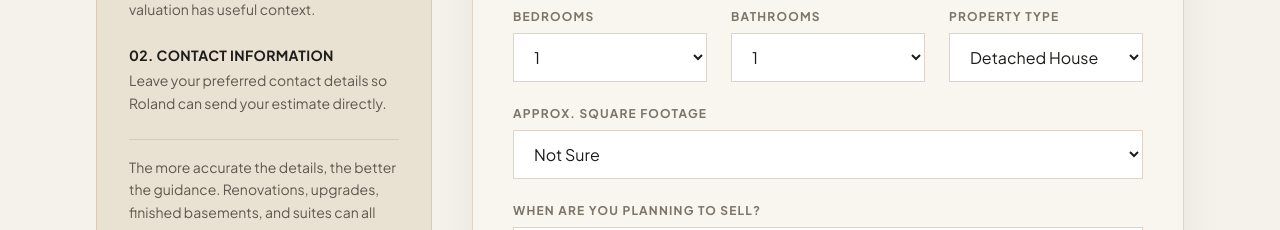
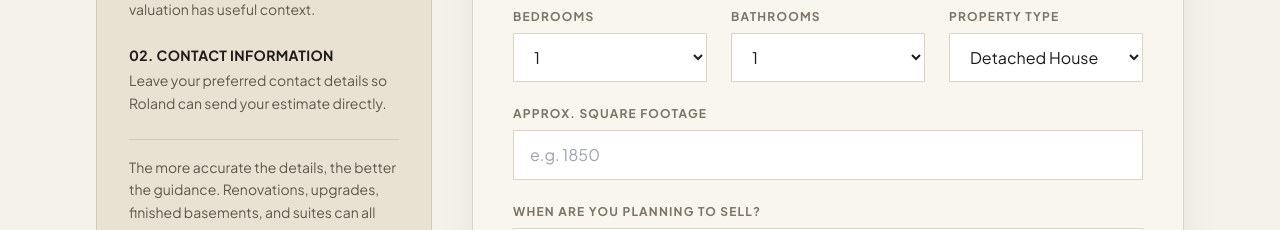
Before and after one commit to MarshallB4/RG-Realty, a React (Vite) app: page /#/evaluation in a window 1280 px wide. Shown: the part 860-1090 px from the top of the page. Built offline with nearby package versions, Linux system fonts and the light colour scheme.

Commit message:
updated house eval

```diff
--- a/pages/Evaluation.tsx
+++ b/pages/Evaluation.tsx
@@ -24,7 +24,7 @@ export const Evaluation: React.FC = () => {
   const [beds, setBeds] = useState('1');
   const [baths, setBaths] = useState('1');
   const [propertyType, setPropertyType] = useState<PropertyType>('Detached House');
-  const [sqft, setSqft] = useState('Not Sure');
+  const [sqft, setSqft] = useState('');
   const [timeframe, setTimeframe] = useState('Immediately');
   const [notes, setNotes] = useState('');
 
@@ -338,8 +338,11 @@ export const Evaluation: React.FC = () => {
                           className="block w-full bg-white border border-[#ddd4c7] text-[#1f1d1a] focus:border-[#8c7b5f] focus:ring-0 py-3 px-4 transition-colors"
                         >
                           <option value="1">1</option>
+                          <option value="1.5">1.5</option>
                           <option value="2">2</option>
+                          <option value="2.5">2.5</option>
                           <option value="3">3</option>
+                          <option value="3.5">3.5</option>
                           <option value="4+">4+</option>
                         </select>
                       </div>
@@ -357,9 +360,7 @@ export const Evaluation: React.FC = () => {
                           <option value="Semi-Detached">Semi-Detached</option>
                           <option value="Duplex">Duplex</option>
                           <option value="Townhouse">Townhouse</option>
-                          <option value="Rowhouse">Rowhouse</option>
                           <option value="Condo / Apartment">Condo / Apartment</option>
-                          <option value="Mobile / Manufactured">Mobile / Manufactured</option>
                           <option value="Other">Other</option>
                         </select>
                       </div>
@@ -369,18 +370,15 @@ export const Evaluation: React.FC = () => {
   <label className="block text-xs font-bold uppercase tracking-widest text-[#7d7468] mb-2">
     Approx. Square Footage
   </label>
-                      <select
+  <input
+    type="number"
+  min="0"
+  step="50"
     value={sqft}
     onChange={(e) => setSqft(e.target.value)}
+    placeholder="e.g. 1850"
     className="block w-full bg-white border border-[#ddd4c7] text-[#1f1d1a] focus:border-[#8c7b5f] focus:ring-0 py-3 px-4 transition-colors"
-                      >
-                        <option value="Not Sure">Not Sure</option>
-                        <option value="Under 1000">Under 1,000</option>
-                        <option value="1000-1500">1,000 - 1,500</option>
-                        <option value="1500-2000">1,500 - 2,000</option>
-                        <option value="2000-2500">2,000 - 2,500</option>
-                        <option value="2500+">2,500+</option>
-                      </select>
+  />
 </div>
 
                     <div>
```
Lines whose indentation alone changed are shown as unchanged.
